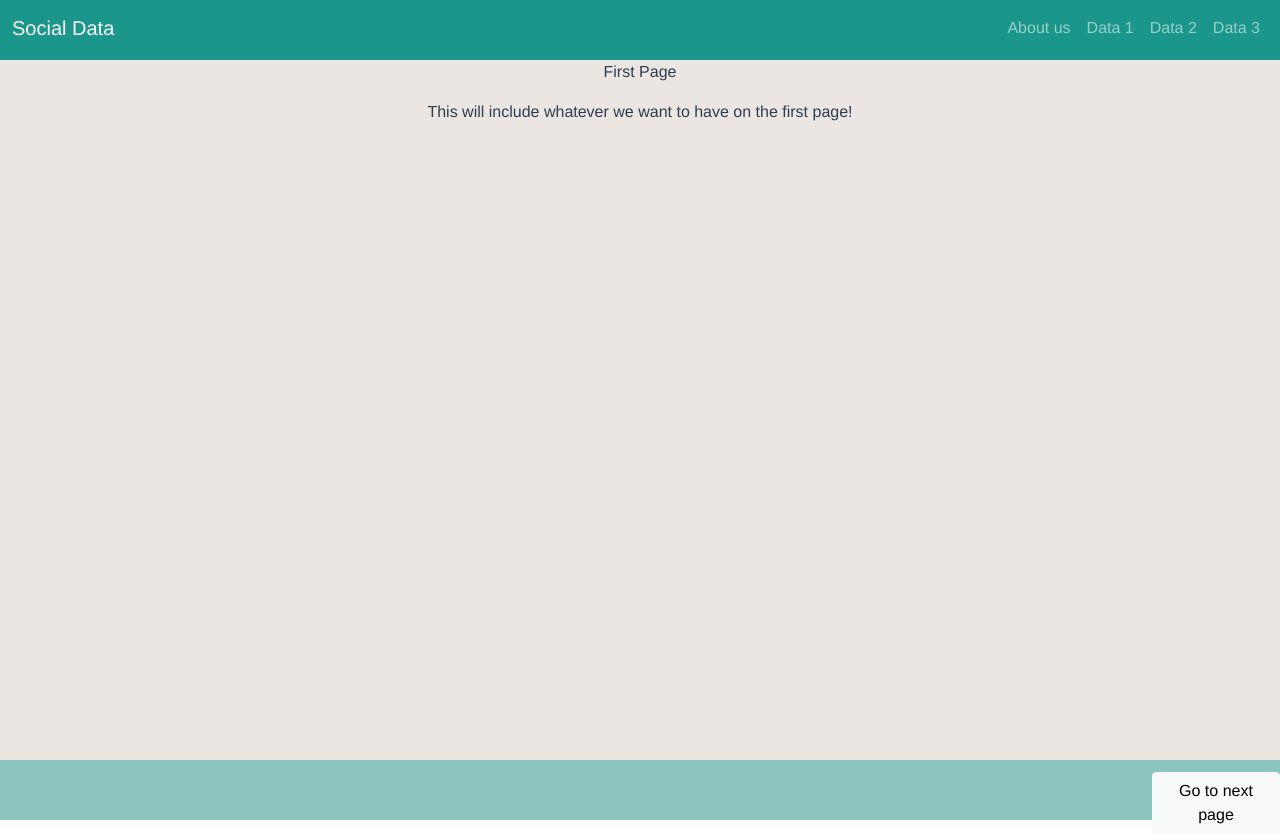
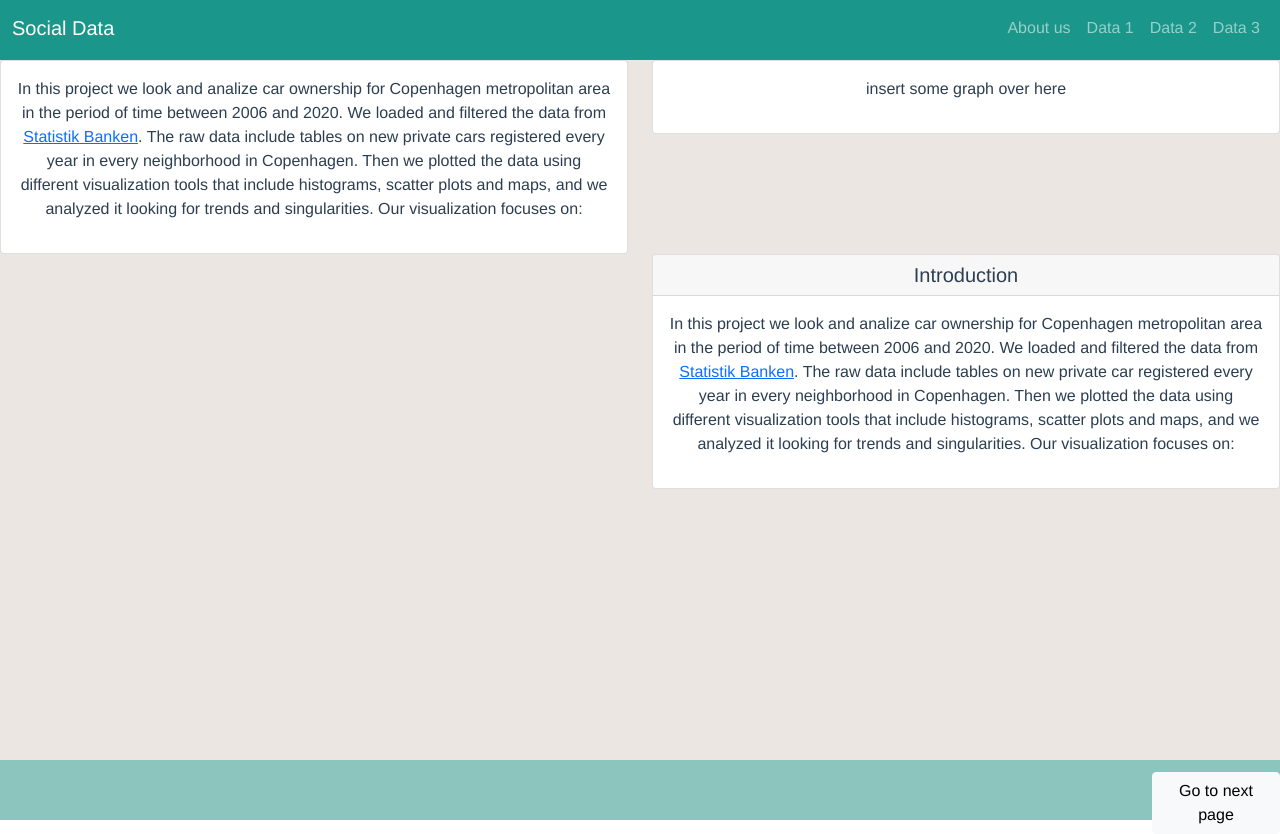
Before and after one commit to jonagusth/socialDataWebApp, a Vue app: page / in a window 1280 px wide. Built offline with nearby package versions, Linux system fonts and the light colour scheme.

Commit message:
draft of first page

```diff
--- a/package.json
+++ b/package.json
@@ -13,6 +13,8 @@
     "@popperjs/core": "^2.9.2",
     "bootstrap": "^5.0.0-beta3",
     "core-js": "^3.6.5",
+    "cpy": "^8.1.2",
+    "cpy-cli": "^3.1.1",
     "popper.js": "^1.16.1",
     "vue": "^3.0.0",
     "vue-router": "^4.0.6"
--- a/src/components/FirstPage.vue
+++ b/src/components/FirstPage.vue
@@ -1,21 +1,60 @@
 <template>
   <div id="first">
+    <div class="row">
+      <div class="col-6">
+        <div class="card">
+          <!-- <h5 class="card-header">Introduction</h5> -->
+          <div class="card-body">
             <p>
-        First Page
+              In this project we look and analize car ownership for Copenhagen
+              metropolitan area in the period of time between 2006 and 2020. We
+              loaded and filtered the data from
+              <a href="https://www.dst.dk/">Statistik Banken</a>. The raw data
+              include tables on new private cars registered every year in every
+              neighborhood in Copenhagen. Then we plotted the data using
+              different visualization tools that include histograms, scatter
+              plots and maps, and we analyzed it looking for trends and
+              singularities. Our visualization focuses on:
             </p>
+          </div>
+        </div>
+      </div>
+      <div class="col-6">
+        <div class="card">
+          <div class="card-body">
+            <p>insert some graph over here</p>
+          </div>
+        </div>
+      </div>
+    </div>
+    <div class="row">
+      <div class="col-6"></div>
+      <div class="col-6">
+        <div class="card">
+          <h5 class="card-header">Introduction</h5>
+          <div class="card-body">
             <p>
-        This will include whatever we want to have on the first page!
+              In this project we look and analize car ownership for Copenhagen
+              metropolitan area in the period of time between 2006 and 2020. We
+              loaded and filtered the data from
+              <a href="https://www.dst.dk/">Statistik Banken</a>. The raw data
+              include tables on new private car registered every year in every
+              neighborhood in Copenhagen. Then we plotted the data using
+              different visualization tools that include histograms, scatter
+              plots and maps, and we analyzed it looking for trends and
+              singularities. Our visualization focuses on:
             </p>
+          </div>
+        </div>
+      </div>
+    </div>
   </div>
 </template>
 
 <script>
-
-
-
 export default {
-  name: 'FirstPage'
-}
+  name: "FirstPage",
+};
 </script>
 
 <!-- Add "scoped" attribute to limit CSS to this component only -->
--- a/src/components/Footer.vue
+++ b/src/components/Footer.vue
@@ -20,7 +20,7 @@ import router from "../router";
 
 export default {
   name: "Footer",
-  methods: {
+    methods: {
     greet: function () {
       if (this.$route.name == "first" || this.$route.name == "home") {
         router.push("second");
--- a/src/components/Menu.vue
+++ b/src/components/Menu.vue
@@ -18,16 +18,16 @@
         <div class="collapse navbar-collapse justify-content-end" id="navbarNav">
           <ul class="navbar-nav">
             <li class="nav-item">
-              <a class="nav-link" href="about">About us</a>
+              <a class="nav-link" href="about" v-bind:class="{ active: isActive('about') }">About us</a>
             </li>
             <li class="nav-item">
-              <a class="nav-link" href="first">Data 1</a>
+              <a class="nav-link" href="first" v-bind:class="{ active: isActive('first') }">Data 1</a>
             </li>
                         <li class="nav-item">
-              <a class="nav-link" href="second">Data 2</a>
+              <a class="nav-link" href="second" v-bind:class="{ active: isActive('second') }">Data 2</a>
             </li>
                         <li class="nav-item">
-              <a class="nav-link" href="third">Data 3</a>
+              <a class="nav-link" href="third" v-bind:class="{ active: isActive('third') }">Data 3</a>
             </li>
           </ul>
         </div>
@@ -37,8 +37,19 @@
 </template>
 
 <script>
+// import router from "../router";
 export default {
   name: "Menu",
+  methods: {
+    isActive: function(route) {
+      if (this.$route.name == route){
+        return true
+      }
+      else {
+        return false
+      }
+    }
+  }
 };
 </script>
 
```
Also changed, not shown: 2 other files (tests, documents, lock files or other folders). Lines whose indentation alone changed are shown as unchanged.
